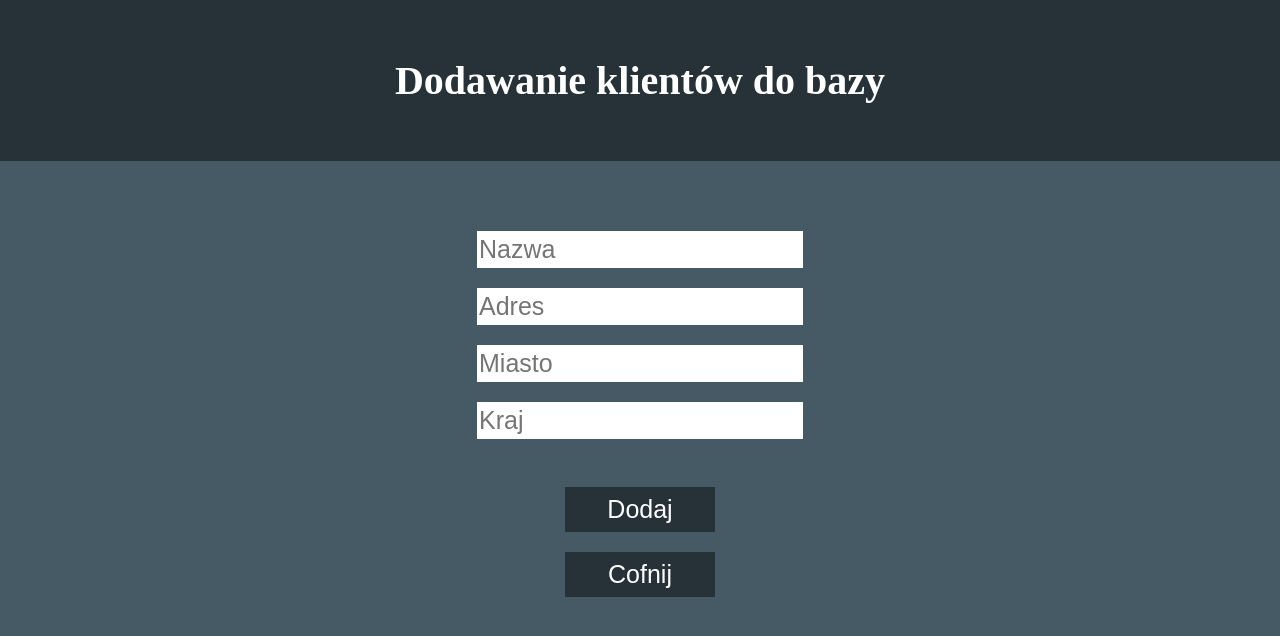
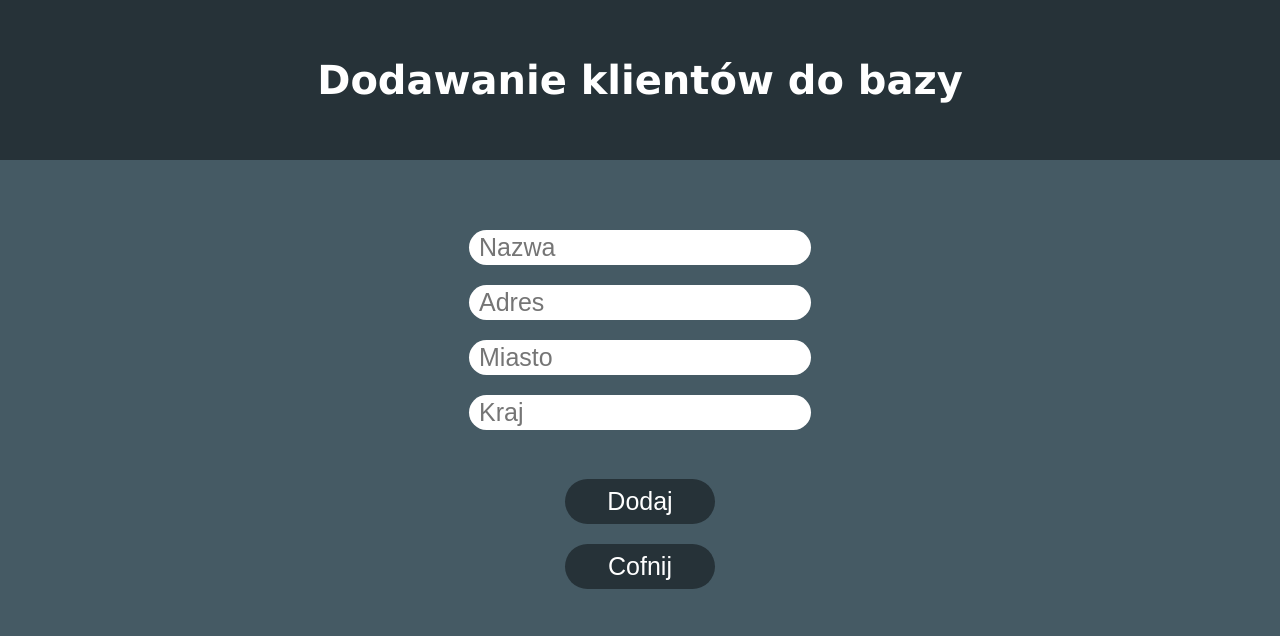
Before and after one commit to Yournicknamehere/E14, a PHP site: page /dodawanie.php in a window 1280 px wide. Shown: the top 636 px of the page. Run offline with PHP 8.4, Linux system fonts and the light colour scheme; data that the repository does not hold is empty.

Commit message:
Update style.css

```diff
--- a/CSS/style.css
+++ b/CSS/style.css
@@ -1,9 +1,15 @@
+* {
+    box-sizing: border-box;
+    -webkit-box-sizing: border-box;
+}
+
 body {
     margin: 0;
     background: #455A64;
     color: white;
     font-size: 20px;
     text-align: center;
+    font-family: Verdana, Geneva, Tahoma, sans-serif;
 }
 
 .header {
@@ -24,30 +30,19 @@ body {
     text-align: center;
 }
 
-.contentRight {
-    margin-top: 75px; float: right; font-size: 25px; text-align: center;
-}
-
-.contentLeft {
-    margin-top: 75px; float: left; font-size: 25px;
-}
-
-.footer {
-    clear: both;
-}
-
 .formInput {
+    padding: 10px;
+    border-radius: 25px;
     border: 0;
     margin-bottom: 20px;
     height: 35px;
     font-size: 25px;
 }
 
-.formOutput {
-    font-size: 27px;
-}
+.formOutput {font-size: 27px;}
 
 .formInputBtn {
+    border-radius: 25px;
     border: 0;
     margin-bottom: 20px;
     font-size: 25px;
@@ -58,6 +53,8 @@ body {
 }
 
 .menuButton {
+    padding: 5px;
+    border-radius: 25px;
     border: 0;
     margin-top: 100px;
     margin-right: 50px;
```
